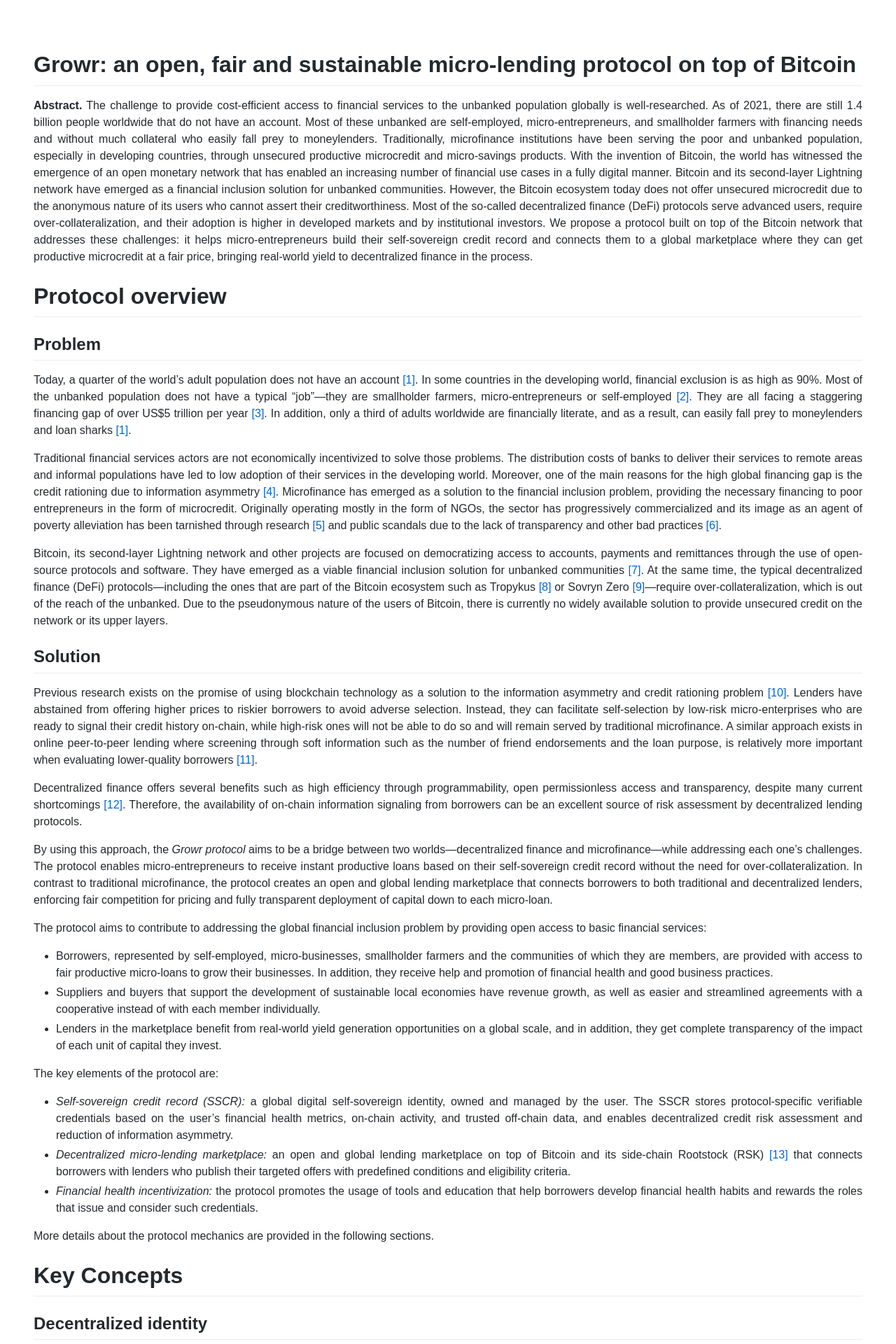
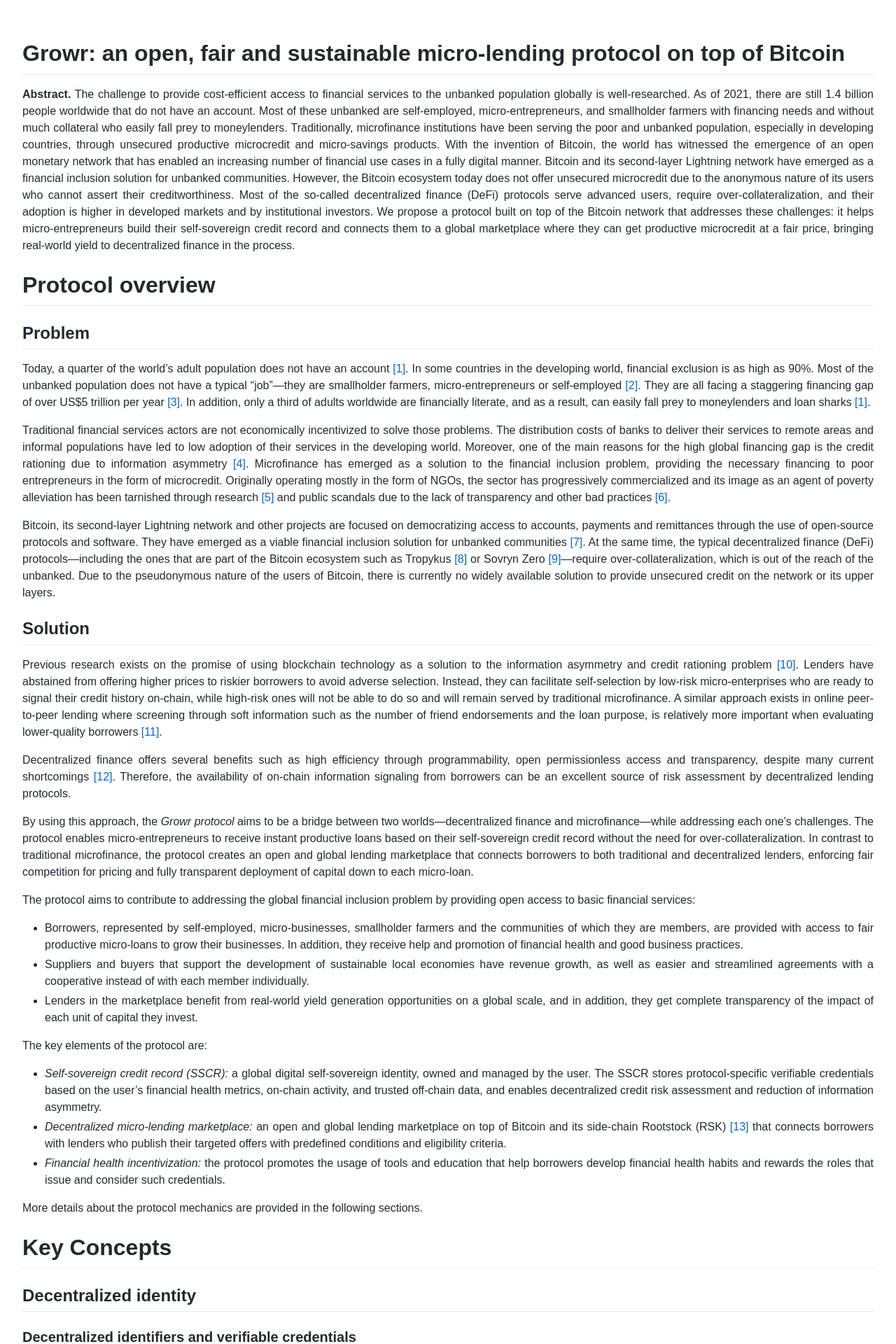
Before and after one commit to growr-xyz/growr-documentation, a Jekyll site: the page litepaper/Growr-litepaper.html, which Jekyll copies as it is, in a window 1280 px wide. Shown: the top 1920 px of the page at 70% size. Built offline with Jekyll 4.4.1, drawn with Linux system fonts in a browser that asks for light colours.

```diff
--- a/litepaper/Growr-litepaper.html
+++ b/litepaper/Growr-litepaper.html
@@ -1016,8 +1016,16 @@ pre code {
   vertical-align: middle;
 }body {
     font-family: Rubik, sans-serif;
-    margin: 3rem;
+    margin: 2rem;
     text-align: justify;
+}
+
+table {
+    text-align: left;
+}
+
+div.refs {
+    text-align: left;
 }/*
 github.com style (c) Vasily Polovnyov <vast@whiteants.net>
 */
@@ -1376,6 +1384,7 @@ github.com style (c) Vasily Polovnyov <vast@whiteants.net>
 </ul>
 <div style="page-break-after: always;"></div>
 <h1 id="references" tabindex="-1"><a class="anchor" href="#references" aria-hidden="true"><span class="octicon octicon-link"></span></a> References</h1>
+<div class="refs">
 <p><a name="ref1"></a>[1] “The Global Findex Database 2021: Financial Inclusion, Digital Payments, and Resilience in the Age of COVID-19”. The World Bank. Source: <a href="https://www.worldbank.org/en/publication/globalfindex">https://www.worldbank.org/en/publication/globalfindex</a>. Accessed in August 2022.</p>
 <p><a name="ref2"></a>[2] Ledgerwood, Joanna et al. (2013). “The New Microfinance Handbook: A Financial Market System Perspective”. The World Bank.</p>
 <p><a name="ref3"></a>[3] International Finance Corporation. “MSME Finance Gap, Assessment of the Shortfalls and Opportunities in Financing Micro, Small and Medium Enterprises in Emerging Markets”. 2017. Source: <a href="https://www.smefinanceforum.org/data-sites/msme-finance-gap">https://www.smefinanceforum.org/data-sites/msme-finance-gap</a>. Accessed in August 2022.</p>
@@ -1400,6 +1409,7 @@ github.com style (c) Vasily Polovnyov <vast@whiteants.net>
 <p><a name="ref22"></a>[22] RSK Network Statistics. Source: <a href="https://stats.rsk.co">https://stats.rsk.co</a>. Accessed in August 2022.</p>
 <p><a name="ref23"></a>[23] Convergences: Microfinance Barometer 2019. Source: <a href="https://www.convergences.org/wp-content/uploads/2019/09/Microfinance-Barometer-2019_web-1.pdf">https://www.convergences.org/wp-content/uploads/2019/09/Microfinance-Barometer-2019_web-1.pdf</a>. Accessed in August 2022.</p>
 <p><a name="ref24"></a>[24] TechCrunch: Kickstarter plans to move its crowdfunding platform to the blockchain. Published on 08 Dec 2021. Source: <a href="https://techcrunch.com/2021/12/08/kickstarter-plans-to-move-its-crowdfunding-platform-to-the-blockchain/">https://techcrunch.com/2021/12/08/kickstarter-plans-to-move-its-crowdfunding-platform-to-the-blockchain/</a>. Accessed in August 2022.</p>
+</div>
 
 		</main>
 	</body>
```
Also changed, not shown: 1 other file.
